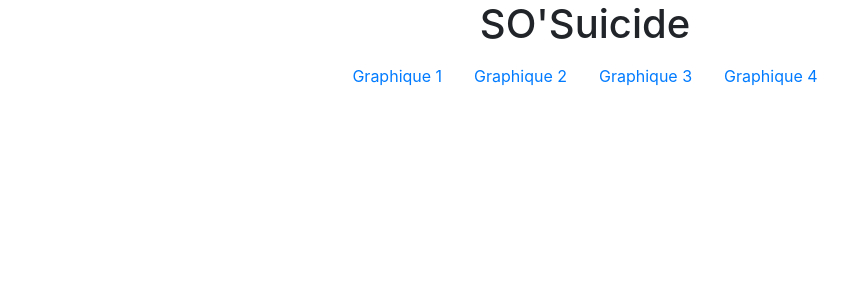
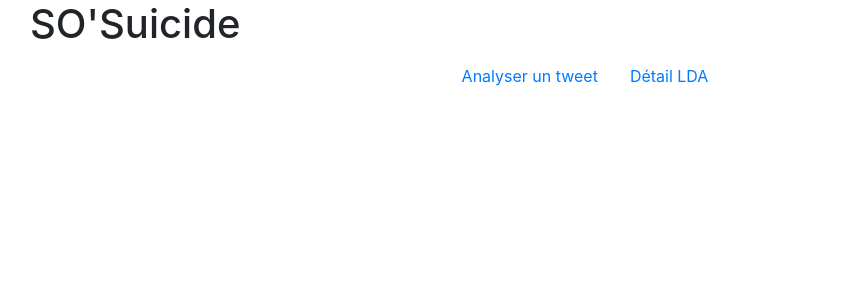
Before and after one commit to zoecorbier/TER_twitter, a Django app: page / in a window 1280 px wide. Shown: the top 300 px of the page, without its empty margins (55-903 px from the left). Run offline with Django 3.2, Linux system fonts and the light colour scheme; parts of the project's set-up code (start-up, migrations or seed data) failed here and were passed over; some libraries are stand-ins or nearby versions.

Commit message:
Mise en forme des liens pour le LDA générale

```diff
--- a/Site/templates/layouts/base.html
+++ b/Site/templates/layouts/base.html
@@ -8,7 +8,7 @@
     <link rel="stylesheet" type="text/css" href="{% static 'css/style.css' %}">
   </head>
   <body>
-    <div class="container text-center" >
+    <div class="container" >
       <div class="row">
         <div class="col">
           <h1 class="h1"> SO'Suicide </h1>
--- a/Site/templates/layouts/navbar.html
+++ b/Site/templates/layouts/navbar.html
@@ -1,14 +1,9 @@
 <ul class="nav justify-content-center">
     <li class="nav-item">
-        <a class="nav-link active" href="{% url 'etude' %}">Graphique 1</a>
+        <a class="nav-link active" href="{% url 'etude' %}">Analyser un tweet</a>
     </li>
     <li class="nav-item">
-        <a class="nav-link" href="#">Graphique 2</a>
+        <a class="nav-link" href="{% url 'LDA' %}">Détail LDA</a>
     </li>
-    <li class="nav-item">
-        <a class="nav-link" href="#">Graphique 3</a>
-    </li>
-    <li class="nav-item">
-        <a class="nav-link" href="#">Graphique 4</a>
-    </li>
+
 </ul>
```
